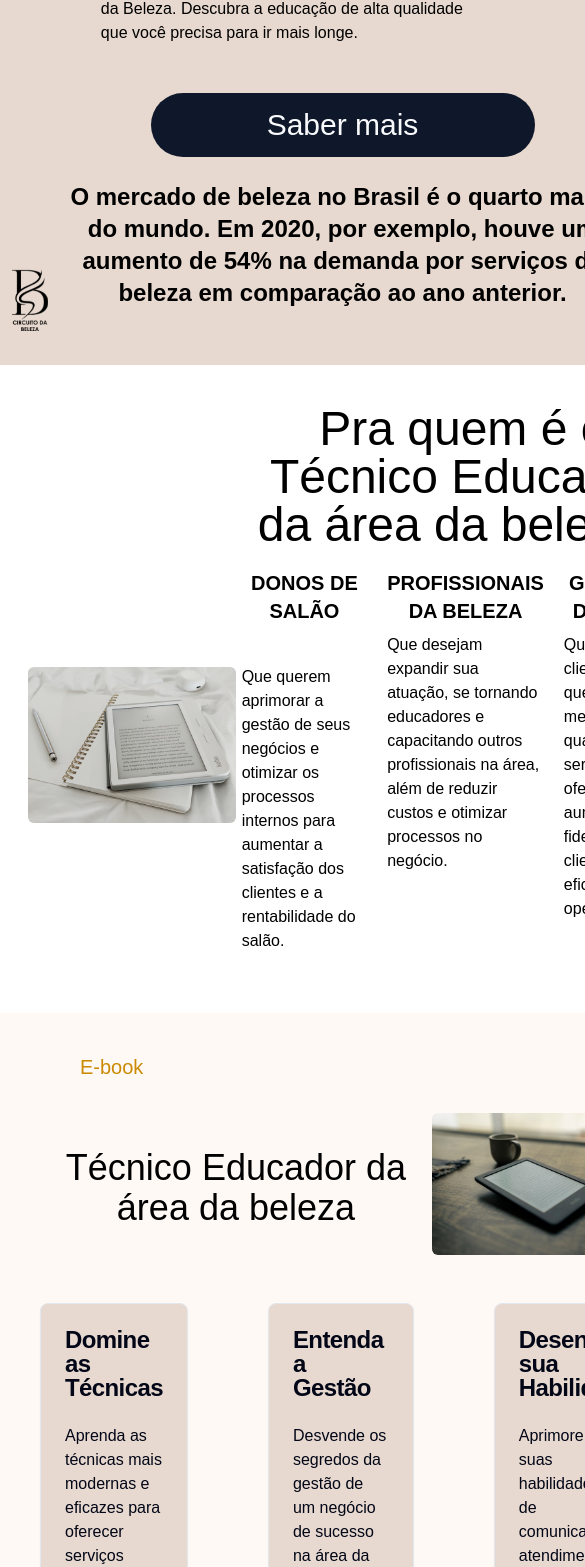
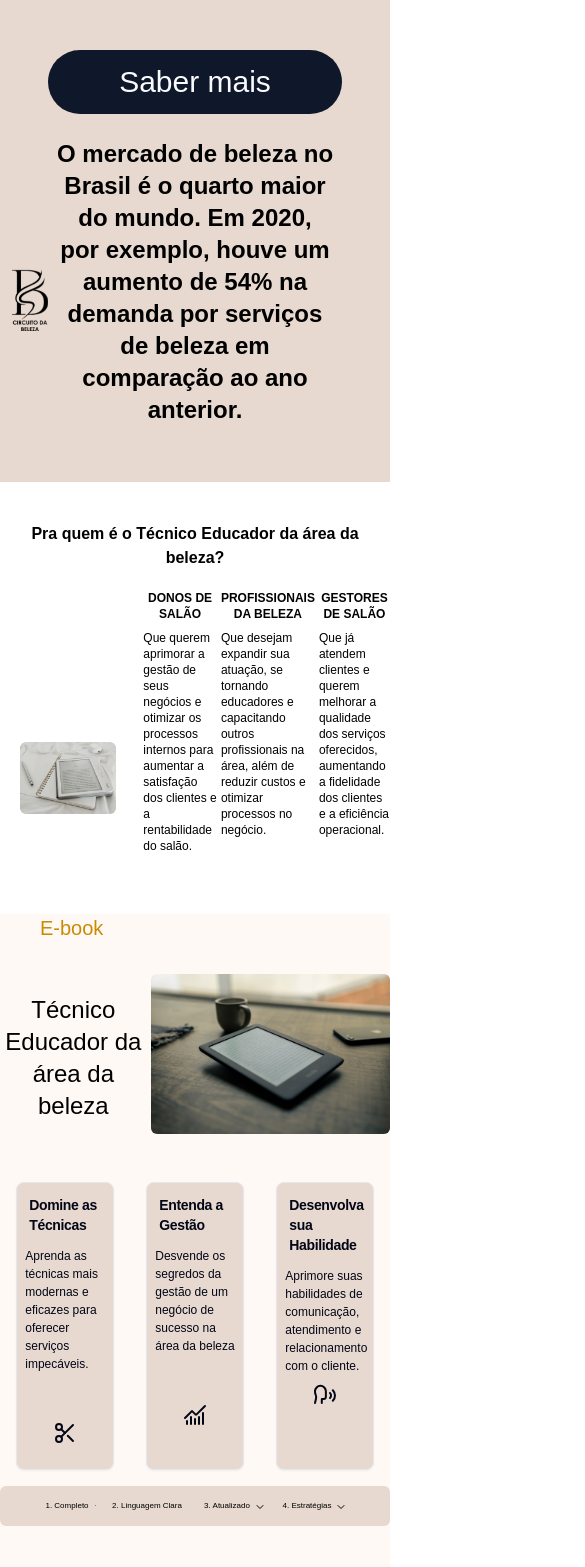
Before and after one commit to Riba12/CircuitoBeleza, a Next.js app: page / in a window 390 px wide. Shown: the part 433-2000 px from the top of the page, 585 px wide, since content can reach past the window. Built offline with nearby package versions, Linux system fonts and the light colour scheme.

Commit message:
mobile 2

```diff
--- a/src/app/layout.tsx
+++ b/src/app/layout.tsx
@@ -17,7 +17,7 @@ export default function RootLayout({
   return (
     <html lang="en">
       <head>
-        <meta name="viewport" content=", initial-scale=0.6"></meta>
+        <meta name="viewport" content="width=device-width, initial-scale=1"></meta>
       </head>
       <body className={inter.className}>{children}</body>
     </html>
--- a/src/app/page.tsx
+++ b/src/app/page.tsx
@@ -23,7 +23,7 @@ function ScrollToComponent(componentId: string) {
 
 export default function Home() {
   return (
-    <main className="w-[685px] md:min-w-max font-century">
+    <main className="w-full md:min-w-max font-century">
       <Head scrollToComponent={ScrollToComponent} />
       <Landing />
       <Quem />
--- a/src/components/contato.tsx
+++ b/src/components/contato.tsx
@@ -7,7 +7,7 @@ export default function Contato(){
         <div className="flex mt-10 ">
             <div className="grow"></div>
             <section className="flex flex-col w-[960px]">
-                <div className="text-center text-5xl">Estamos a um clique de distância. Envie sua mensagem!</div>
+                <div className="text-center text-3xl md:text-5xl">Estamos a um clique de distância. Envie sua mensagem!</div>
                 <div className="flex justify-center my-10">
                     <BotaoWpp
                     phoneNumber="5524993351765"
--- a/src/components/depo.tsx
+++ b/src/components/depo.tsx
@@ -32,11 +32,11 @@ export default function Depo() {
     return (
         <div className="flex bg-bege-100">
             <div className="grow"></div>
-            <section className="my-8">
+            <section className="my-8 w-full md:w-[960px]">
                 <div className="flex justify-center">
                     <Carousel
                         plugins={[plugin.current]}
-                        className="w-full max-w-md"
+                        className="w-2/3 md:w-full max-w-md"
                         onMouseEnter={plugin.current.stop}
                         onMouseLeave={plugin.current.reset}
                     >
@@ -46,7 +46,7 @@ export default function Depo() {
                                     <div className="p-1">
                                         <Card>
                                             <CardContent className="flex items-center justify-center p-6">
-                                                <div className="flex flex-col text-xl">
+                                                <div className="flex flex-col text-sm md:text-xl">
                                                     <div className='flex space-x-10'>
                                                         <div className="flex justify-center">
                                                             <img src={depo[index]} className="rounded-full w-80 h-28 " />
@@ -55,7 +55,7 @@ export default function Depo() {
                                                             {texto[index]}
                                                         </div>
                                                     </div>
-                                                    <div className="pt-6 text-3xl text-center">
+                                                    <div className="pt-6 text-sm font-bold md:text-3xl text-center">
                                                         {nome[index]}
                                                     </div>
                                                 </div>
@@ -71,8 +71,8 @@ export default function Depo() {
                 </div>
                 <div>
                     <div className="text-yellow-600 text-xl">E-book</div>
-                    <div className="text-5xl text-center my-4">Técnico Educador da área da beleza</div>
-                    <div className="text-center space-y-8 text-2xl">
+                    <div className="text-2xl md:text-5xl font-bold text-center my-4">Técnico Educador da área da beleza</div>
+                    <div className="text-center space-y-8 text-xl md:text-2xl">
                         <div>
                             O INVESTIMENTO PARA MUDAR SUA VIDA:
                         </div>
@@ -103,7 +103,7 @@ export default function Depo() {
                             </div>
                             <div className='text-4xl mb-4'>GARANTIA</div>
                             <div className='p-2 border-4 border-bege-100 border-y-marrom-100 space-y-5'>
-                                <h1 className='text-5xl '>Garantia incondicional de 7 dias</h1>
+                                <h1 className='text-3xl md:text-5xl '>Garantia incondicional de 7 dias</h1>
                                 <h2 className='text-base'>Seu dinheiro de volta <b>sem perguntas</b> até 7 dias após a compra</h2>
                             </div>
                         </div>
--- a/src/components/ebook.tsx
+++ b/src/components/ebook.tsx
@@ -22,23 +22,23 @@ export default function Ebook() {
     return (
         <div className="bg-branco-100 flex">
             <div className="grow"></div>
-            <section className="w-[685px] md:w-[960px] p-10">
+            <section className="w-full md:w-[960px] md:p-10">
                 <div>
                     <div>
                         <div className="text-yellow-600 text-xl pl-10">E-book</div>
-                        <div className="flex justify-between my-8">
-                            <div className="text-center text-4xl pt-2 flex flex-col justify-center">Técnico Educador da área da beleza</div>
-                            <div>
-                                <img src="book.png" className="w-80 rounded-md " />
+                        <div className="flex justify-between my-8 space-x-1">
+                            <div className="text-center text-2xl md:text-4xl pt-2 flex flex-col justify-center">Técnico Educador da área da beleza</div>
+                            <div className="flex justify-center">
+                                <img src="book.png" className="md:w-80 rounded-md " />
                             </div>
                         </div>
                     </div>
-                    <div className="flex justify-around py-4 space-x-20">
+                    <div className="flex justify-around py-4 md:space-x-20">
                         <Card className="bg-bege-100 w-1/4">
                             <CardHeader>
-                                <CardTitle>Domine as Técnicas</CardTitle>
+                                <CardTitle className="text-sm md:text-2xl">Domine as Técnicas</CardTitle>
                             </CardHeader>
-                            <CardContent>
+                            <CardContent className="text-[12px] md:text-base">
                                 <p>Aprenda as técnicas mais modernas e eficazes para oferecer serviços impecáveis.</p>
                             </CardContent>
                             <CardFooter className="place-content-center pt-10">
@@ -47,9 +47,9 @@ export default function Ebook() {
                         </Card>
                         <Card className="bg-bege-100 w-1/4">
                             <CardHeader>
-                                <CardTitle>Entenda a Gestão</CardTitle>
+                                <CardTitle className="text-sm md:text-2xl">Entenda a Gestão</CardTitle>
                             </CardHeader>
-                            <CardContent>
+                            <CardContent className="text-[12px] md:text-base">
                                 <p>Desvende os segredos da gestão de um negócio de sucesso na área da beleza</p>
                             </CardContent>
                             <CardFooter className="place-content-center pt-10">
@@ -58,9 +58,9 @@ export default function Ebook() {
                         </Card>
                         <Card className="bg-bege-100 w-1/4">
                             <CardHeader>
-                                <CardTitle>Desenvolva sua Habilidade</CardTitle>
+                                <CardTitle className="text-sm md:text-2xl">Desenvolva sua Habilidade</CardTitle>
                             </CardHeader>
-                            <CardContent>
+                            <CardContent className="text-[12px] md:text-base">
                                 <p>Aprimore suas habilidades de comunicação, atendimento e relacionamento com o cliente.</p>
                             </CardContent>
                             <CardFooter className="place-content-center">
@@ -68,11 +68,11 @@ export default function Ebook() {
                             </CardFooter>
                         </Card>
                     </div>
-                    <div className="flex bg-bege-100 w-[500px]">
-                        <NavigationMenu >
-                            <NavigationMenuList>
+                    <div className="flex bg-bege-100 w-full justify-center rounded-md">
+                        <NavigationMenu>
+                            <NavigationMenuList className="w-[80px] md:w-1/4">
                                 <NavigationMenuItem >
-                                    <NavigationMenuTrigger className="text-1xl bg-bege-100">1. Completo</NavigationMenuTrigger>
+                                    <NavigationMenuTrigger className="text-[8px] md:text-1xl bg-bege-100">1. Completo</NavigationMenuTrigger>
                                     <NavigationMenuContent>
                                         <div className="w-52 p-4">Aborda todos os aspectos da área da beleza, desde técnicas básicas até as mais avançadas.</div>
                                     </NavigationMenuContent>
@@ -80,9 +80,9 @@ export default function Ebook() {
                             </NavigationMenuList>
                         </NavigationMenu>
                         <NavigationMenu>
-                            <NavigationMenuList>
+                            <NavigationMenuList className="w-[80px] md:w-1/4">
                                 <NavigationMenuItem>
-                                    <NavigationMenuTrigger className="text-1xl bg-bege-100">2. Linguagem Clara</NavigationMenuTrigger>
+                                    <NavigationMenuTrigger className="text-[8px]  bg-bege-100">2. Linguagem Clara</NavigationMenuTrigger>
                                     <NavigationMenuContent>
                                         <div className="w-52 p-4">Escrita de forma simples e didática, fácil de entender e aplicar na prática.</div>
                                     </NavigationMenuContent>
@@ -90,9 +90,9 @@ export default function Ebook() {
                             </NavigationMenuList>
                         </NavigationMenu>
                         <NavigationMenu>
-                            <NavigationMenuList>
+                            <NavigationMenuList className="w-[80px] md:w-1/4">
                                 <NavigationMenuItem>
-                                    <NavigationMenuTrigger className="text-1xl bg-bege-100">3. Atualizado</NavigationMenuTrigger>
+                                    <NavigationMenuTrigger className="text-[8px] md:text-1xl bg-bege-100">3. Atualizado</NavigationMenuTrigger>
                                     <NavigationMenuContent>
                                         <div className="w-52 p-4">Conteúdo atualizado com as últimas tendências e novidades do mercado.</div>
                                     </NavigationMenuContent>
@@ -100,9 +100,9 @@ export default function Ebook() {
                             </NavigationMenuList>
                         </NavigationMenu>
                         <NavigationMenu>
-                            <NavigationMenuList>
+                            <NavigationMenuList className="w-[80px] md:w-1/4">
                                 <NavigationMenuItem>
-                                    <NavigationMenuTrigger className="text-1xl bg-bege-100">4. Estratégias</NavigationMenuTrigger>
+                                    <NavigationMenuTrigger className="text-[8px] md:text-1xl bg-bege-100 ">4. Estratégias</NavigationMenuTrigger>
                                     <NavigationMenuContent>
                                         <div className="w-52 p-4">Compartilhe dicas e estratégias práticas para alcançar o sucesso em sua carreira.</div>
                                     </NavigationMenuContent>
--- a/src/components/footer.tsx
+++ b/src/components/footer.tsx
@@ -4,7 +4,7 @@ import Link from 'next/link';
 export default function Footer() {
 
     return (
-        <section className='bg-black text-branco-100 flex justify-between mt-10'>
+        <section className='bg-black text-branco-100 flex justify-between mt-10 text-[10px] md:text-base'>
             <div className='flex p-2 space-x-1 mt-2'>
                 <Link href='https://www.instagram.com/circuitodabeleza_/' passHref legacyBehavior>
                     <a target='_blank'>
@@ -22,7 +22,7 @@ export default function Footer() {
                     </a>
                 </Link>
             </div>
-            <div className='p-2 mt-2 ml-32'>CIRCUITO DA BELEZA®</div>
+            <div className='p-2 mt-2 md:ml-32'>CIRCUITO DA BELEZA®</div>
             <div className='flex p-2 space-x-5'>
                 <div>(24) 99335-1765</div>
                 <div>Rua do Imperador 625 - 102<br/>Centro - Petrópolis-RJ</div>
--- a/src/components/landing.tsx
+++ b/src/components/landing.tsx
@@ -6,15 +6,18 @@ export default function Landing() {
     return (
         <><div className="bg-bege-100 flex">
             <div className="grow "></div>
-            <section className="flex flex-col font-medium p-10 w-[960px] h-1/2">
+            <section className="flex flex-col font-medium p-10 w-full md:w-[960px] h-1/2">
                 <div className="h-4/5  flex justify-center space-x-40">
-                    <div className="flex flex-col justify-center w-1/3 ">
-                        <div className="flex justify-end">
-                            <img src="logo1.png" className="w-32" />
+                    <div className="flex flex-col justify-center w-14 md:w-1/3 ">
+                        <div className="flex justify-end mt-8">
+                            <img src="logo1.png" className="w-12 md:w-32" />
                         </div>
-                        <div className="text-4xl p-2 text-center w-[420px]">Sua escola de capacitação profissional</div>
-                        <div className="font-light p-2 pl-10 w-[420px]">Eleve sua carreira na área da beleza com o Circuito da Beleza.
-                            Descubra a educação de alta qualidade que você precisa para ir mais longe.</div>
+                        <div className="md:text-4xl p-2 text-center w-72 mt-12 md:w-[420px]">
+                            Sua escola de capacitação profissional
+                        </div>
+                        <div className="font-light p-2 pl-10 w-72 md:w-[420px]">Eleve sua carreira na área da beleza com o Circuito da Beleza.
+                            Descubra a educação de alta qualidade que você precisa para ir mais longe.
+                        </div>
                     </div>
                     <div className="w-1/3">
                         <img src="chica1.png" className="p-2 rounded-full" />
--- a/src/components/quem.tsx
+++ b/src/components/quem.tsx
@@ -5,27 +5,32 @@ export default function Quem() {
         <>
             <div className="flex my-10">
                 <div className="grow"></div>
-                <section className="flex w-[685px] md:w-[960px] space-x-5">
+                <section className="flex flex-col w-full md:w-[960px] space-x-5">
+                    <div>
+                        <div className=" md:text-5xl text-center font-bold">Pra quem é o Técnico Educador da área da beleza?</div>
+                    </div>
+                    <div className="flex ">
                         <div className="w-1/3 place-content-center">
-                        <img src="book2.png" className="rounded-md w-52 ml-7 md:ml-10 mt-28"/>
+                            <img src="book2.png" className="rounded-md w-24 md:ml-10 mt-28" />
                         </div>
                         <div className="w-2/3">
-                        <div className="text-5xl text-center">Pra quem é o Técnico Educador da área da beleza?</div>
-                        <div className="flex my-5 space-x-5">
+                            <div className="flex my-5 space-x-1 md:space-x-5 text-xs">
                                 <div >
-                                <h1 className="text-center text-xl"><b>DONOS DE SALÃO</b></h1>
-                                <h2 className="pt-10">Que querem aprimorar a gestão de seus negócios e otimizar os processos internos para aumentar a satisfação dos clientes e a rentabilidade do salão.</h2>
+                                    <h1 className="text-center md:text-xl"><b>DONOS DE SALÃO</b></h1>
+                                    <h2 className="pt-2 md:pt-10">Que querem aprimorar a gestão de seus negócios e otimizar os processos internos para aumentar a satisfação dos clientes e a rentabilidade do salão.</h2>
                                 </div>
                                 <div>
-                                <h1 className="text-center text-xl"><b>PROFISSIONAIS DA BELEZA</b></h1>
+                                    <h1 className="text-center md:text-xl"><b>PROFISSIONAIS DA BELEZA</b></h1>
                                     <h2 className="pt-2">Que desejam expandir sua atuação, se tornando educadores e capacitando outros profissionais na área, além de reduzir custos e otimizar processos no negócio.</h2>
                                 </div>
                                 <div>
-                                <h1 className="text-center text-xl"><b>GESTORES DE SALÃO</b></h1>
+                                    <h1 className="text-center md:text-xl"><b>GESTORES DE SALÃO</b></h1>
                                     <h2 className="pt-2">Que já atendem clientes e querem melhorar a qualidade dos serviços oferecidos, aumentando a fidelidade dos clientes e a eficiência operacional.</h2>
                                 </div>
                             </div>
                         </div>
+                    </div>
+
                 </section>
                 <div className="grow"></div>
             </div>
--- a/src/components/ui/card.tsx
+++ b/src/components/ui/card.tsx
@@ -23,7 +23,7 @@ const CardHeader = React.forwardRef<
 >(({ className, ...props }, ref) => (
   <div
     ref={ref}
-    className={cn("flex flex-col space-y-1.5 p-6", className)}
+    className={cn("flex flex-col space-y-1.5 p-3 md:p-6", className)}
     {...props}
   />
 ))
@@ -60,7 +60,7 @@ const CardContent = React.forwardRef<
   HTMLDivElement,
   React.HTMLAttributes<HTMLDivElement>
 >(({ className, ...props }, ref) => (
-  <div ref={ref} className={cn("p-6 pt-0", className)} {...props} />
+  <div ref={ref} className={cn("p-2 md:p-6 pt-0", className)} {...props} />
 ))
 CardContent.displayName = "CardContent"
 
```
Lines whose indentation alone changed are shown as unchanged.
